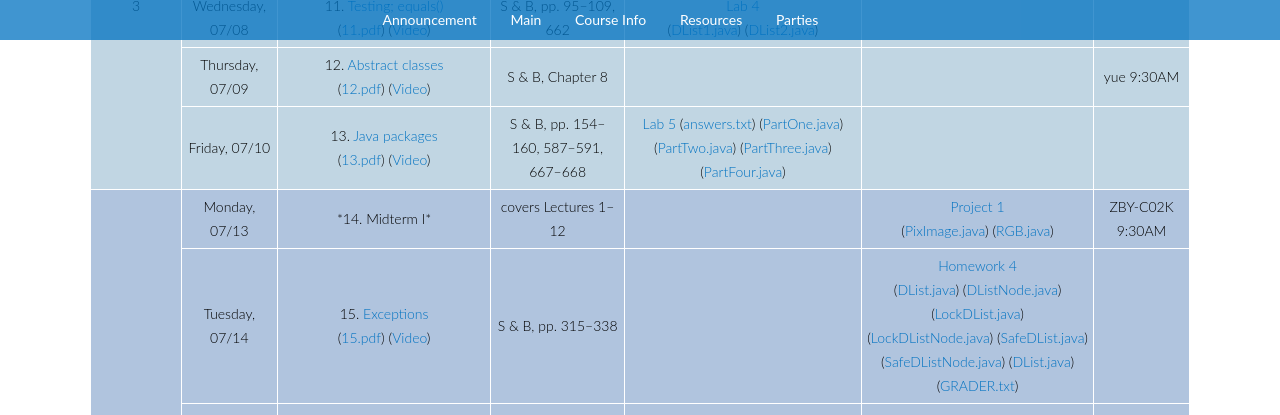
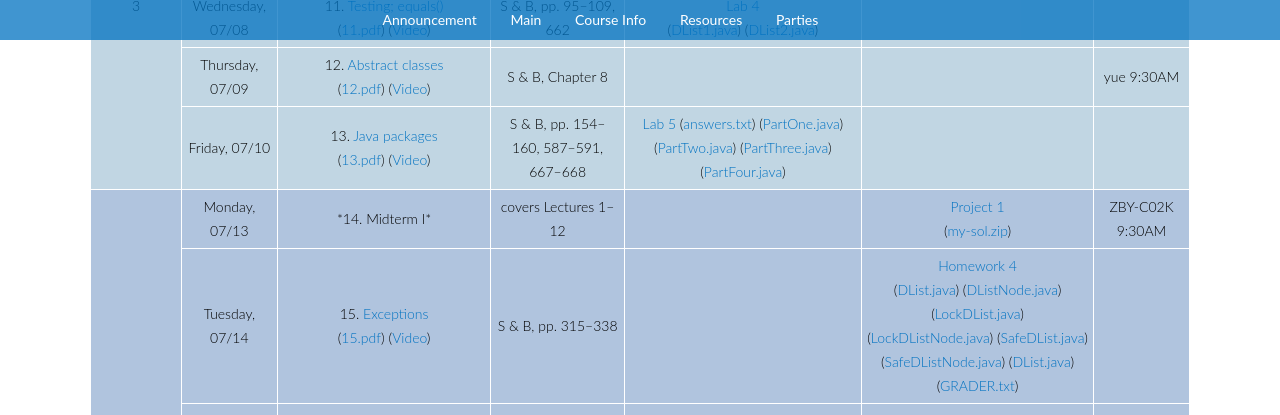
Before and after one commit to gaotx/cs61b, a Jekyll site: the page built from index.html, in a window 1280 px wide and 900 px high, scrolled down 1754 px. Shown: the top 415 px of the window. Built offline with Jekyll 4.4.1, drawn with Linux system fonts in a browser that asks for light colours; the list of posts is cut into pages by our own code; comment, search, counter and statistics services are not loaded.

Commit message:
Added sol to proj01

```diff
--- a/index.html
+++ b/index.html
@@ -310,7 +310,7 @@ title: CS61B
 <td>*14. Midterm I*</td>
 <td>covers Lectures 1–12</td>
 <td></td>
-<td><a href="proj/proj01">Project 1</a> <br> (<a href="my-sol/proj01/PixImage.java">PixImage.java</a>) (<a href="my-sol/porj01/RGB.java">RGB.java</a>)</td>
+<td><a href="proj/proj01">Project 1</a> <br> (<a href="my-sol/proj01/my-sol.zip">my-sol.zip</a>)</td>
 <td>ZBY-C02K 9:30AM</td>
 </tr>
 
```
Also changed, not shown: 1 other file.
